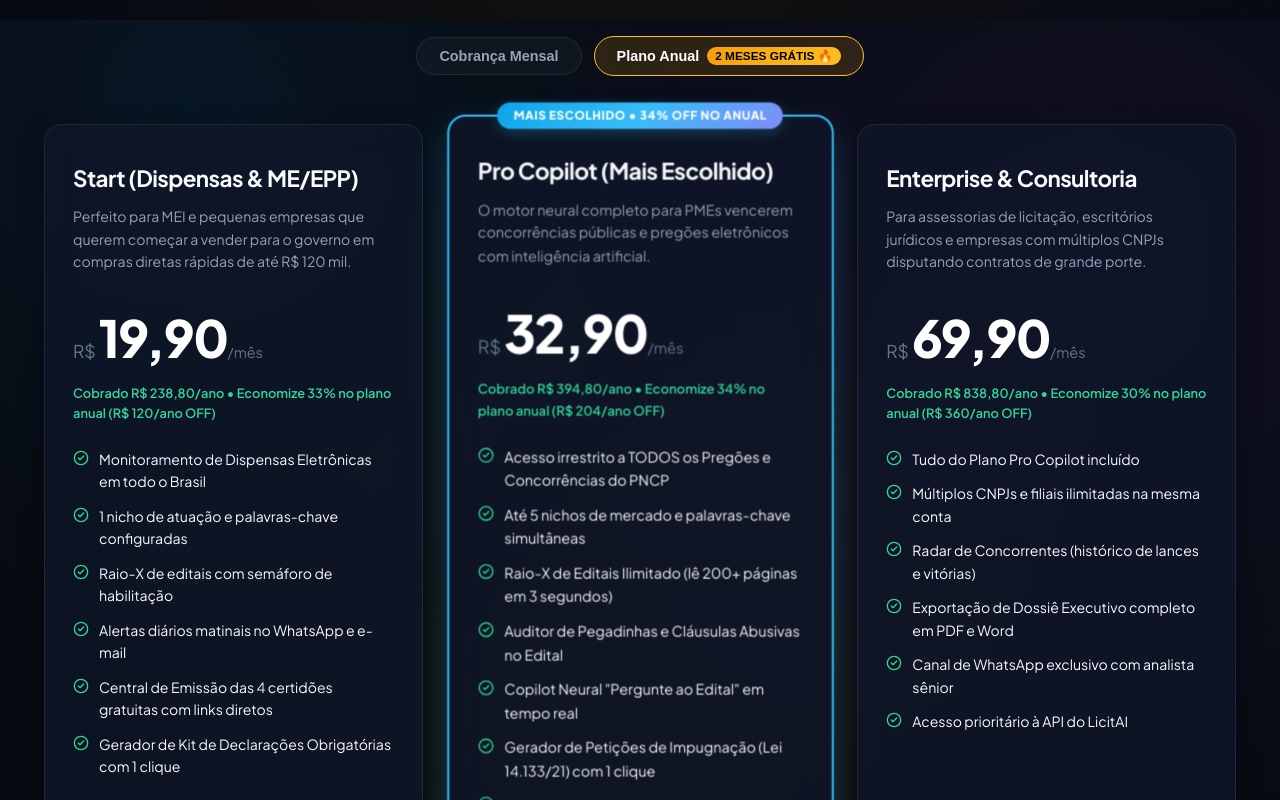
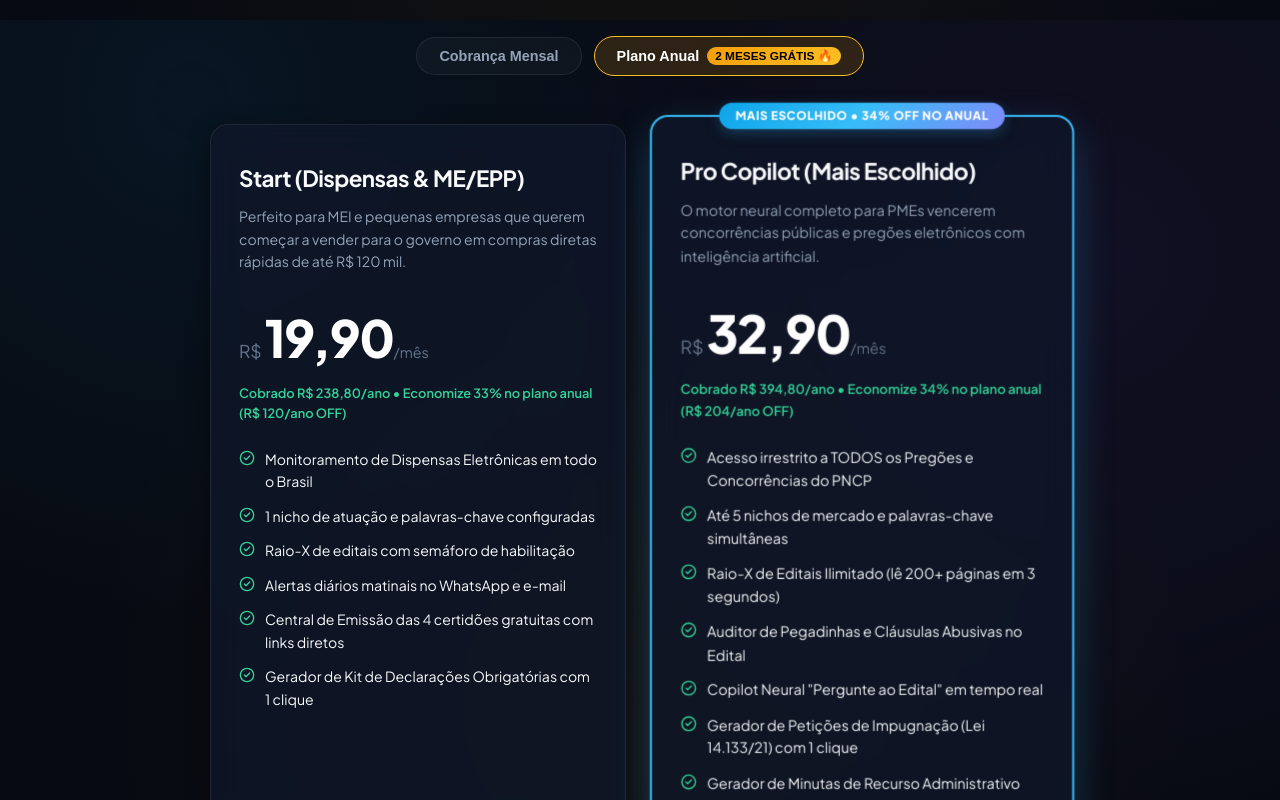
Before and after one commit to pedromoraes10/licitAI, a React (Vite) app: page / in a window 1280 px wide. Shown: the part 3180-3980 px from the top of the page. Built offline with nearby package versions, Linux system fonts and the light colour scheme; no server answers.

Commit message:
feat: planos atualizados para Start R$ 29,90 e Pro Copilot R$ 49,90 (Enterprise removido)

```diff
--- a/src/components/CheckoutModal.jsx
+++ b/src/components/CheckoutModal.jsx
@@ -77,9 +77,8 @@
   if (!isOpen) return null;
 
   const isStart = plano?.id === 'start' || plano?.nome?.includes('Start');
-  const isEnterprise = plano?.id === 'enterprise' || plano?.nome?.includes('Enterprise');
 
-  // Preços solicitados: Mensal 49,90 | Anual 32,90 (Total 394,80)
+  // Preços oficiais: Start 29,90 (ou 19,90/mês no anual) | Pro Copilot 49,90 (ou 32,90/mês no anual)
   let valorMensal = '49,90';
   let valorAnualMensal = '32,90';
   let totalAnual = '394,80';
@@ -92,12 +91,6 @@
     totalAnual = '238,80';
     valorNumerico = ciclo === 'anual' ? 238.80 : 29.90;
     economia = 'Economize 33% no Plano Anual';
-  } else if (isEnterprise) {
-    valorMensal = '99,90';
-    valorAnualMensal = '69,90';
-    totalAnual = '838,80';
-    valorNumerico = ciclo === 'anual' ? 838.80 : 99.90;
-    economia = 'Economize 30% no Plano Anual';
   }
 
   const precoExibido = ciclo === 'anual' ? valorAnualMensal : valorMensal;
--- a/src/components/LandingPage.jsx
+++ b/src/components/LandingPage.jsx
@@ -74,25 +74,6 @@
         'Gerador de Minutas de Recurso Administrativo pós-disputa',
         'Simulador de Margem Líquida & Trava de Stop-Loss',
         'WhatsApp 2-Way Autônomo com envio diário matinal'
-      ]
-    },
-    {
-      id: 'enterprise',
-      nome: 'Enterprise & Consultoria',
-      precoMensal: '99,90',
-      precoAnual: '69,90',
-      totalAnual: '838,80',
-      economia: 'Economize 30% no plano anual (R$ 360/ano OFF)',
-      periodo: '/mês',
-      descricao: 'Para assessorias de licitação, escritórios jurídicos e empresas com múltiplos CNPJs disputando contratos de grande porte.',
-      destaque: false,
-      recursos: [
-        'Tudo do Plano Pro Copilot incluído',
-        'Múltiplos CNPJs e filiais ilimitadas na mesma conta',
-        'Radar de Concorrentes (histórico de lances e vitórias)',
-        'Exportação de Dossiê Executivo completo em PDF e Word',
-        'Canal de WhatsApp exclusivo com analista sênior',
-        'Acesso prioritário à API do LicitAI'
       ]
     }
   ];
@@ -630,6 +611,8 @@
           display: 'grid',
           gridTemplateColumns: 'repeat(auto-fit, minmax(320px, 1fr))',
           gap: '28px',
+          maxWidth: '860px',
+          margin: '0 auto',
           alignItems: 'stretch'
         }}>
           {planos.map((plano) => {
```
